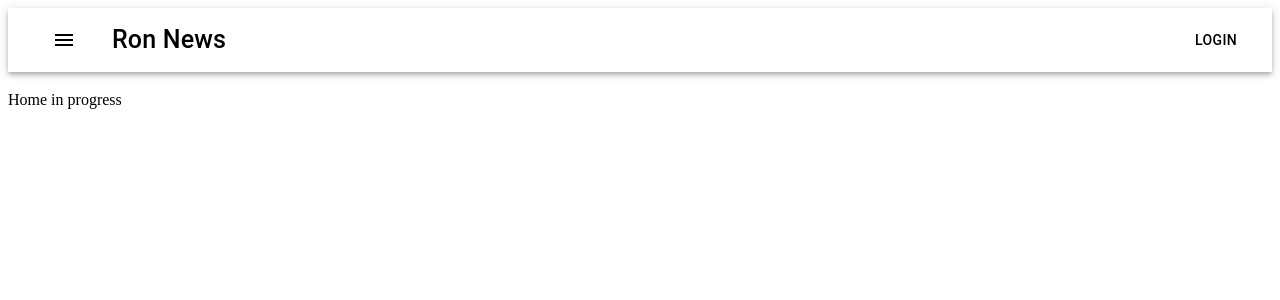
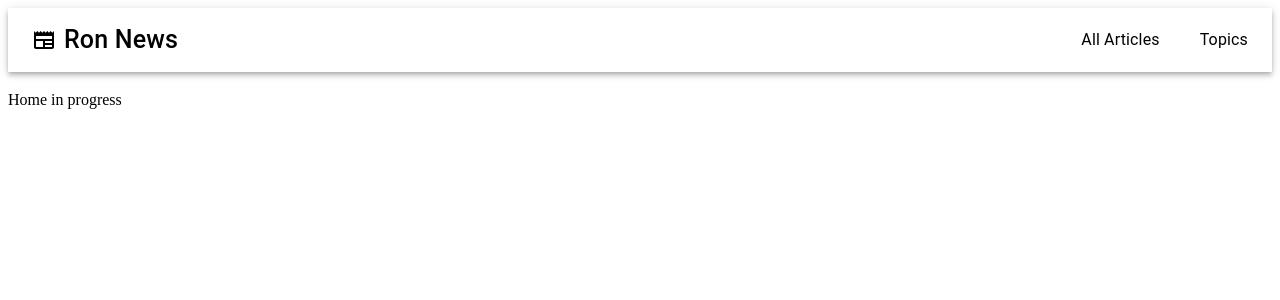
Before and after one commit to RonaldB123/Ron-News, a React (Vite) app: page / in a window 1280 px wide. Shown: the top 300 px of the page. Built offline with nearby package versions, Linux system fonts and the light colour scheme.

Commit message:
changed all article cards

```diff
--- a/src/components/ArticleCard.jsx
+++ b/src/components/ArticleCard.jsx
@@ -5,13 +5,12 @@ import CardMedia from '@mui/material/CardMedia';
 import Typography from '@mui/material/Typography';
 import { CardActionArea, Container, Grid } from '@mui/material';
 import { Link } from 'react-router-dom'
-import Button from '@mui/material/Button';
-import CardActions from '@mui/material/CardActions';
 
 export const ArticleCard = ({data}) => {
     return (
-        <Card sx={{ maxWidth: 345, mb: 5, minWidth: 345} }>
-        <CardActionArea>
+        <Link to={`${data.article_id}`}>
+        <CardActionArea sx={{maxWidth: "fit-content", mr: "auto", ml: "auto"}}>
+        <Card sx={{ maxWidth: 345 ,minWidth: 345, minHeight: 320, maxHeight: 320}}>
           <CardMedia
             component="img"
             height="140"
@@ -26,22 +25,9 @@ export const ArticleCard = ({data}) => {
                 By {data.author}
             </Typography>
           </CardContent>
+      </Card>
         </CardActionArea>
-          <CardActions>
-        <Button size="small"><Link to={`${data.article_id}`}><span id="learn-more">Learn More</span></Link></Button>
-            </CardActions>
-      </Card>
+        </Link>
     )
 
 }
-
- // <ul className="articleCard-list">
-            //     {data.map(article => {
-            //         return <Link key={article.article_id} to={`${article.article_id}`}>
-            //         <li className="articleCard-item">
-            //             <img className="articleCard-img" src={article.article_img_url}></img>
-            //             <h3 className="articleCard-title" >{article.title}</h3>
-            //         </li>
-            //         </Link>
-            //     })}
-            // </ul>
--- a/src/components/ArticleList.jsx
+++ b/src/components/ArticleList.jsx
@@ -2,7 +2,7 @@ import { ArticleCard } from "./ArticleCard"
 import { useEffect } from "react"
 import { getArticles } from "../api-functions/getArticles"
 import { useState } from "react"
-import { Container, Grid } from "@mui/material"
+import { Grid } from "@mui/material"
 
 export const ArticleList = () => {
     const [articleData, setArticleData] = useState([]);
@@ -22,12 +22,19 @@ export const ArticleList = () => {
     }
 
     return (
-    <>
+
+    <Grid container spacing={12}>
+        <Grid item xs={12} sm container>
+            <Grid item container direction="row" spacing={2} xs={12}>
     {articleData.map(article => {
         return (
-            <ArticleCard data={article}/>
+            <Grid item xs key={article.article_id}>
+                <ArticleCard data={article}/>
+            </Grid>
             )
         })}
-    </>
+        </Grid>
+        </Grid>
+    </Grid>
     )
 }
--- a/src/components/NavBar.jsx
+++ b/src/components/NavBar.jsx
@@ -9,8 +9,8 @@ import Menu from "@mui/material/Menu";
 import MenuItem from "@mui/material/MenuItem";
 import ArticleIcon from '@mui/icons-material/Article';
 import CategoryIcon from '@mui/icons-material/Category';
-import SettingsIcon from '@mui/icons-material/Settings';
 import { Link } from "react-router-dom";
+import NewspaperIcon from '@mui/icons-material/Newspaper';
 
 export const NavBar = () => {
   const [anchorEl, setAnchorEl] = React.useState(null);
@@ -26,13 +26,23 @@ export const NavBar = () => {
     <Box sx={{ flexGrow: 1 }}>
       <AppBar position="static" sx={{ backgroundColor: "white" }}>
         <Toolbar>
+          <NewspaperIcon sx={{mr: 1}}/>
+          <Typography
+            variant="h6"
+            component="div"
+            sx={{ flexGrow: 1, fontSize: 25 }}
+          >
+            <Link to="/">Ron News</Link>
+          </Typography>
+          <Typography sx={{display: {xs: "none", sm: "block"}}}><Link to="/articles">All Articles</Link></Typography>
+          <Typography sx={{display: {xs: "none", sm: "block"}, ml: 5}}><Link to="/topics">Topics</Link></Typography>
           <Button
             id="basic-button"
             aria-controls={open ? "basic-menu" : undefined}
             aria-haspopup="true"
             aria-expanded={open ? "true" : undefined}
             onClick={handleClick}
-            sx={{mr: 2}}
+            sx={{display: {sm:"none", }}}
           >
             <MenuIcon />
           </Button>
@@ -47,16 +57,7 @@ export const NavBar = () => {
           >
             <MenuItem onClick={handleClose}><ArticleIcon sx={{mr: 2}}/><Link to="/articles">All articles</Link></MenuItem>
             <MenuItem onClick={handleClose}><CategoryIcon sx={{mr: 2}}/><Link to="/topics">Topics</Link></MenuItem>
-            <MenuItem onClick={handleClose}><SettingsIcon sx={{mr: 2}}/><Link to="/settings">Settings</Link></MenuItem>
           </Menu>
-          <Typography
-            variant="h6"
-            component="div"
-            sx={{ flexGrow: 1, fontSize: 25 }}
-          >
-            <Link to="/">Ron News</Link>
-          </Typography>
-          <Button color="inherit">Login</Button>
         </Toolbar>
       </AppBar>
     </Box>
```
